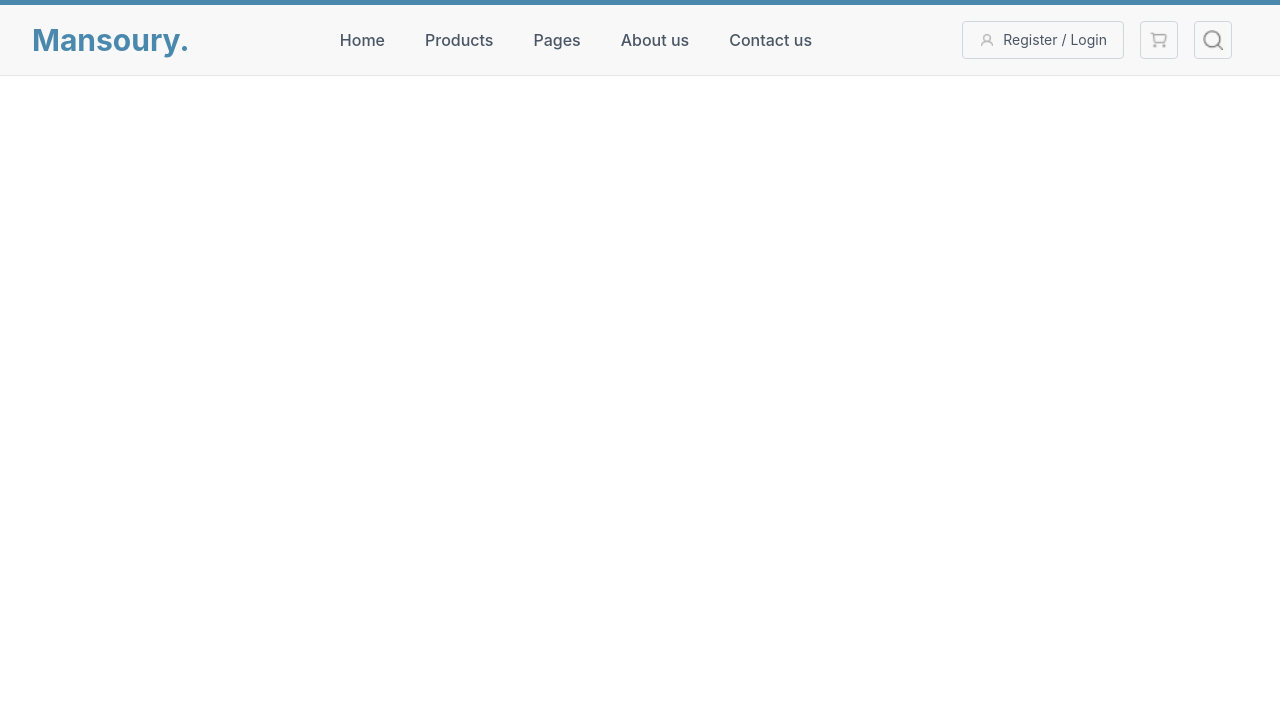
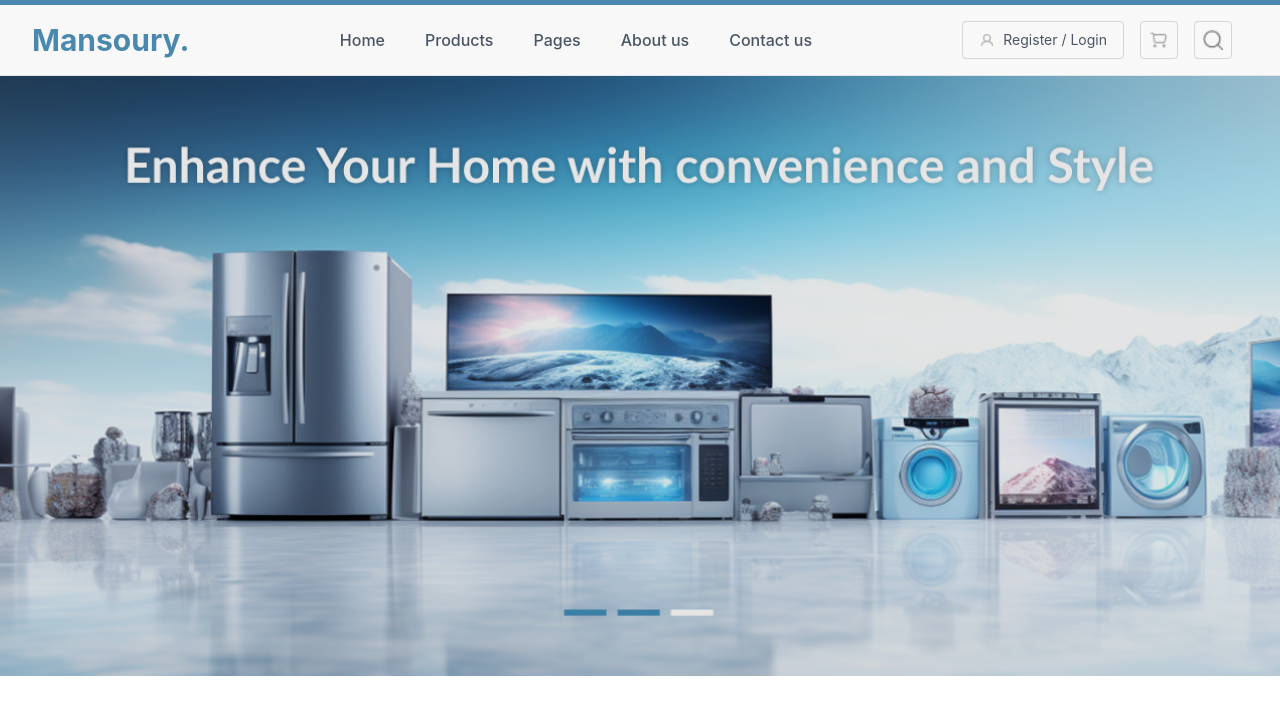
Before and after one commit to Ilyos11/Tailwind-7, a website: page index.html in a window 1280 px wide. Shown: the part 35-750 px from the top of the page. Drawn offline with nearby package versions, Linux system fonts and the light colour scheme; files that its build step writes are made by us from their sources.

Commit message:
Section 3

```diff
--- a/index.html
+++ b/index.html
@@ -93,5 +93,26 @@
 
 
 
+<!-- Section 3 -->
+<section class="relative w-full h-[300px] md:h-[500px] lg:h-[600px] overflow-hidden">
+
+  <img src="Slider washing mashine.png" alt="Home Appliances" class="absolute inset-0 w-full h-full object-cover object-center">
+
+  <!-- Оверлей (если нужно немного затемнить фото для читаемости текста) -->
+  <div class="absolute inset-0 bg-black/10"></div>
+
+
+  <div class="relative z-10 h-full flex flex-col items-center justify-start pt-12 md:pt-20 px-4 text-center">
+    <h2 class="text-white text-2xl md:text-5xl lg:text-6xl font-semibold tracking-wide drop-shadow-lg transition-all">
+    </h2>
+  </div>
+
+  <div class="absolute bottom-8 left-1/2 -translate-x-1/2 z-20 flex space-x-3">
+
+  </div>
+
+</section>
+
+
 </body>
 </html>
```
